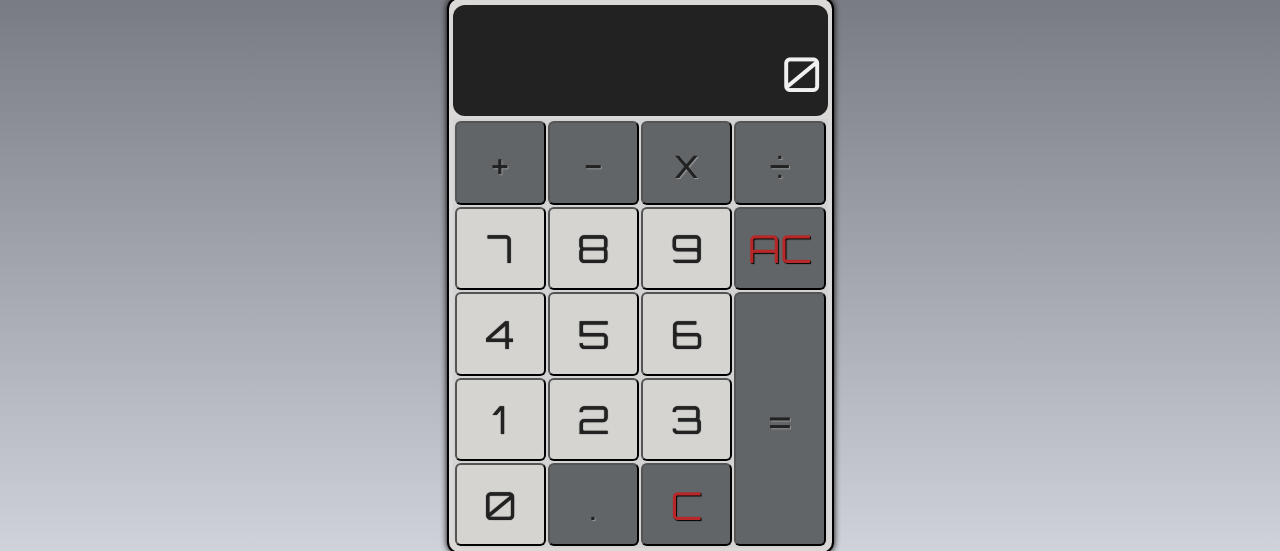
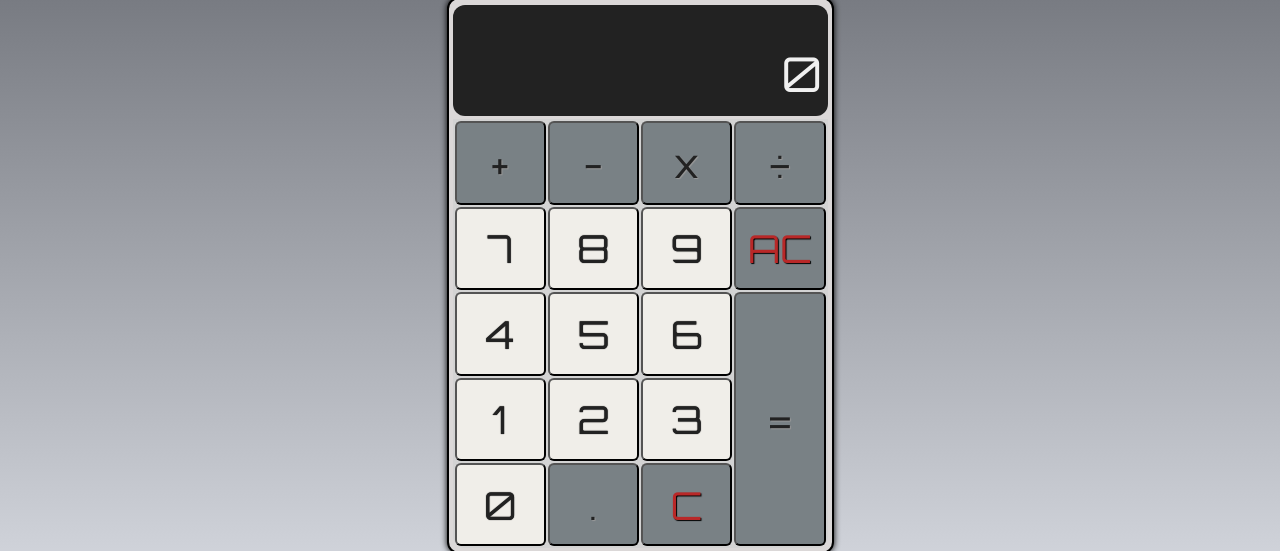
Before and after one commit to lachesis17/calculator, a plain HTML site: page index.html in a window 1280 px wide. Shown: the part 137-688 px from the top of the page. Drawn offline with Linux system fonts and the light colour scheme; a web font is replaced by a local one.

Commit message:
Added active ripple effect and adjusted colors/hover

```diff
--- a/styles/style.css
+++ b/styles/style.css
@@ -104,7 +104,7 @@ body {
     text-shadow: 1px 1px 1px #999;
     transition: .4s ease-in-out;
     transition: background 0.4s;
-    background: #616568 radial-gradient(circle, transparent 1%, #cecece 1%) center/15000%;
+    background: #798185 radial-gradient(circle, transparent 1%, #cecece 1%) center/15000%;
 }
 
 #AC:hover, #decimal:hover, #multiply:hover, #divide:hover, #add:hover, #subtract:hover, #del:hover, #equals:hover {
@@ -121,7 +121,7 @@ body {
 }
 
 #AC, #del {
-    background-color: #616568;
+    background-color: #798185;
     color: #b92828;
     text-shadow: 1px 1px 1px #000;
 }
@@ -134,7 +134,7 @@ body {
 #equals {
     grid-column: -2;
     grid-row: 3 / span 3;
-    background: #616568 radial-gradient(circle, transparent 1%, #cecece 1%)  center/31000%;
+    background: #798185 radial-gradient(circle, transparent 1%, #cecece 1%)  center/31000%;
 }
 
 .keys {
@@ -143,7 +143,7 @@ body {
     transition: .4s ease-in-out;
     background-position: center;
     transition: background 0.4s;
-    background: #d5d4d0 radial-gradient(circle, transparent 1%, #e9e9e7 1%) center/15000%;
+    background: #f0eee9 radial-gradient(circle, transparent 1%, #e9e9e7 1%) center/15000%;
 }
 
 .keys:hover {
```
